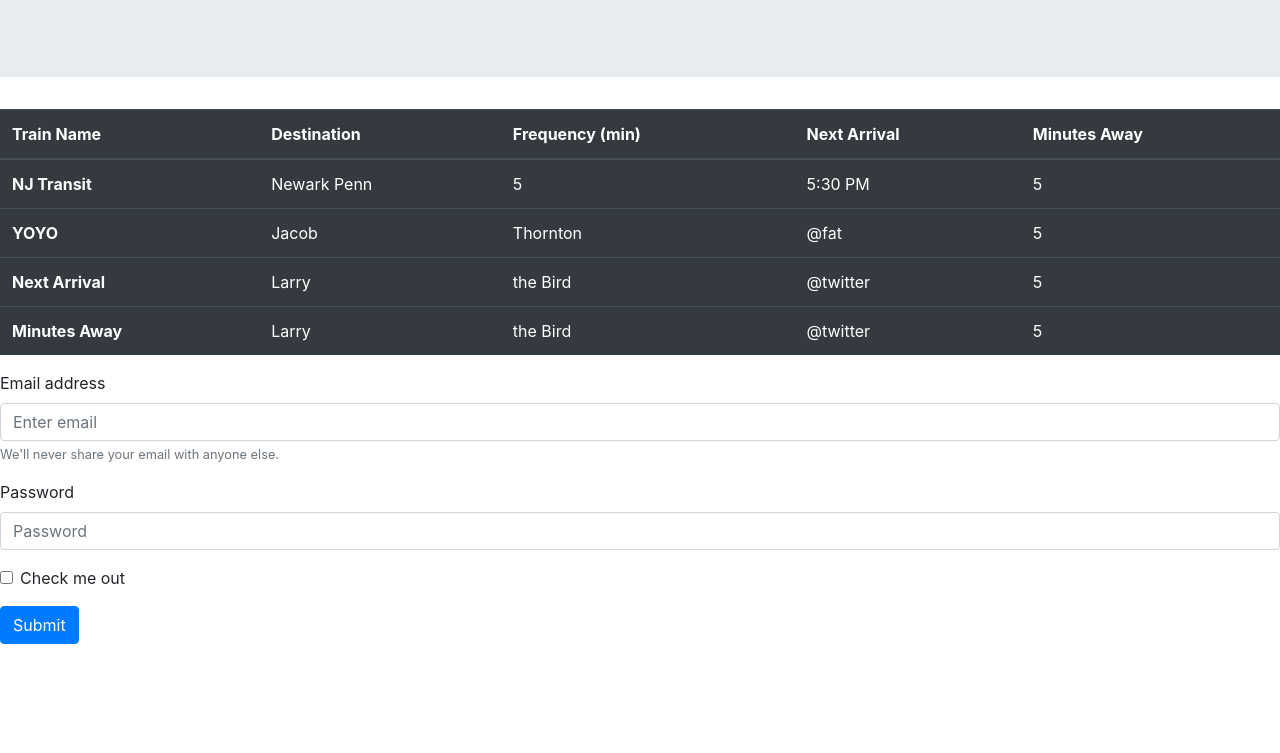
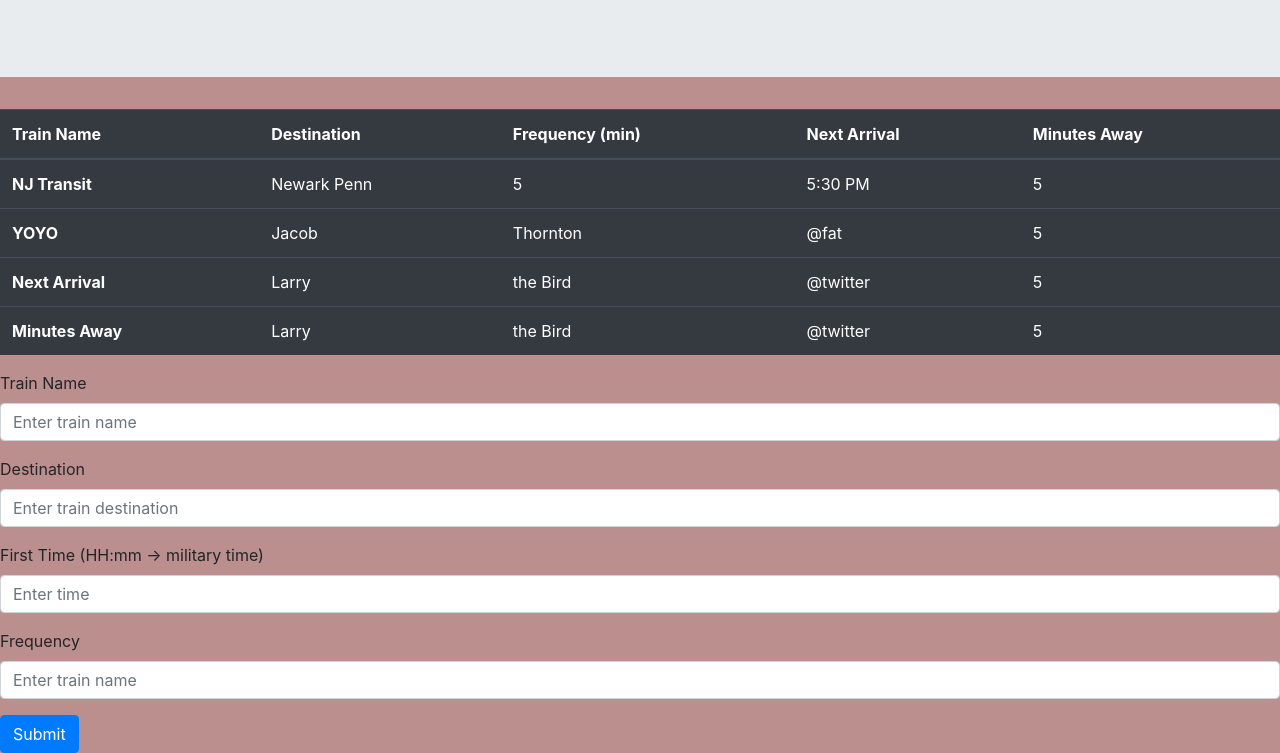
Before and after one commit to mrv5122/Train-Scheduler, a plain HTML site: page index.html in a window 1280 px wide. Shown: the part 172-925 px from the top of the page. Before the commit the page ends 816 px from the top, so only its background shows below. Drawn offline with nearby package versions, Linux system fonts and the light colour scheme.

Commit message:
added time to next train functions

```diff
--- a/assets/css/style.css
+++ b/assets/css/style.css
@@ -0,0 +1,3 @@
+body {
+    background: rosybrown;
+}
--- a/index.html
+++ b/index.html
@@ -32,7 +32,7 @@
         </thead>
         <tbody>
           <tr>
-            <th scope="row">NJ Transit</th>
+            <th scope="row" id="">NJ Transit</th>
             <td>Newark Penn</td>
             <td>5</td>
             <td>5:30 PM</td>
@@ -65,19 +65,22 @@
 <!-- form to add trains -->
       <form>
             <div class="form-group">
-              <label for="exampleInputEmail1">Email address</label>
-              <input type="email" class="form-control" id="exampleInputEmail1" aria-describedby="emailHelp" placeholder="Enter email">
-              <small id="emailHelp" class="form-text text-muted">We'll never share your email with anyone else.</small>
+              <label for="inputTrainName">Train Name</label>
+              <input type="trainName" class="form-control" id="trainName-input" aria-describedby="Train" placeholder="Enter train name">
             </div>
             <div class="form-group">
-              <label for="exampleInputPassword1">Password</label>
-              <input type="password" class="form-control" id="exampleInputPassword1" placeholder="Password">
+              <label for="inputDestination">Destination</label>
+              <input type="destination" class="form-control" id="destination-input" aria-describedby="Destination" placeholder="Enter train destination">
             </div>
-            <div class="form-group form-check">
-              <input type="checkbox" class="form-check-input" id="exampleCheck1">
-              <label class="form-check-label" for="exampleCheck1">Check me out</label>
+            <div class="form-group">
+              <label for="inputTrainTime">First Time (HH:mm -> military time)</label>
+              <input type="firstTrain" class="form-control" id="firstTime-input" aria-describedby="Traintime" placeholder="Enter time">
             </div>
-            <button type="submit" class="btn btn-primary">Submit</button>
+            <div class="form-group">
+              <label for="inputTrainFreq">Frequency</label>
+              <input type="frequency" class="form-control" id="frequency-input" aria-describedby="TrainFreq" placeholder="Enter train name">
+            </div>
+            <button type="submit" class="btn btn-primary" id="submit-button">Submit</button>
           </form>
 
     <!-- Optional JavaScript -->
```
Also changed, not shown: assets/javascript/app.js (+60 -1 lines).
